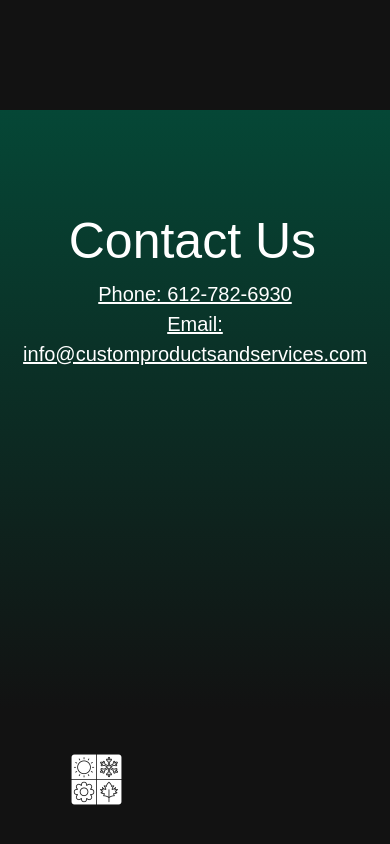
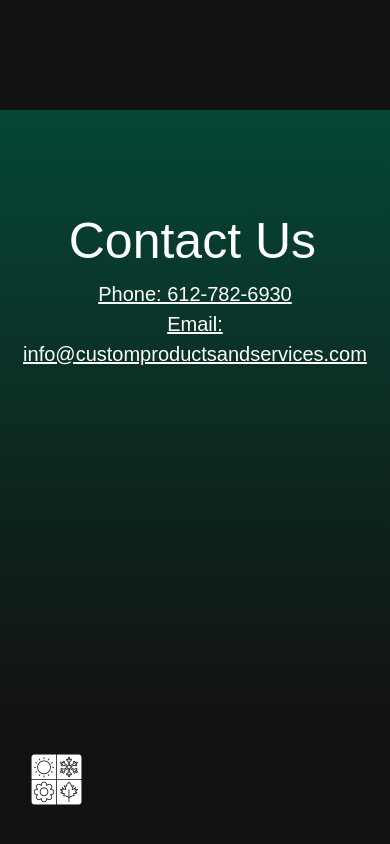
Before and after one commit to MikeAtwood/custom-products, a React (Vite) app: page / in a window 390 px wide. Shown: the part 2259-3103 px from the top of the page. Built offline with nearby package versions, Linux system fonts and the light colour scheme.

Commit message:
updated footer img

```diff
--- a/src/App.css
+++ b/src/App.css
@@ -566,6 +566,8 @@ nav.navbar {
   }
 
   .footer-container img {
-    left: 100px !important;
+    display: flex;
+    position: relative;
+    right: 40px;
   }
 }
```
